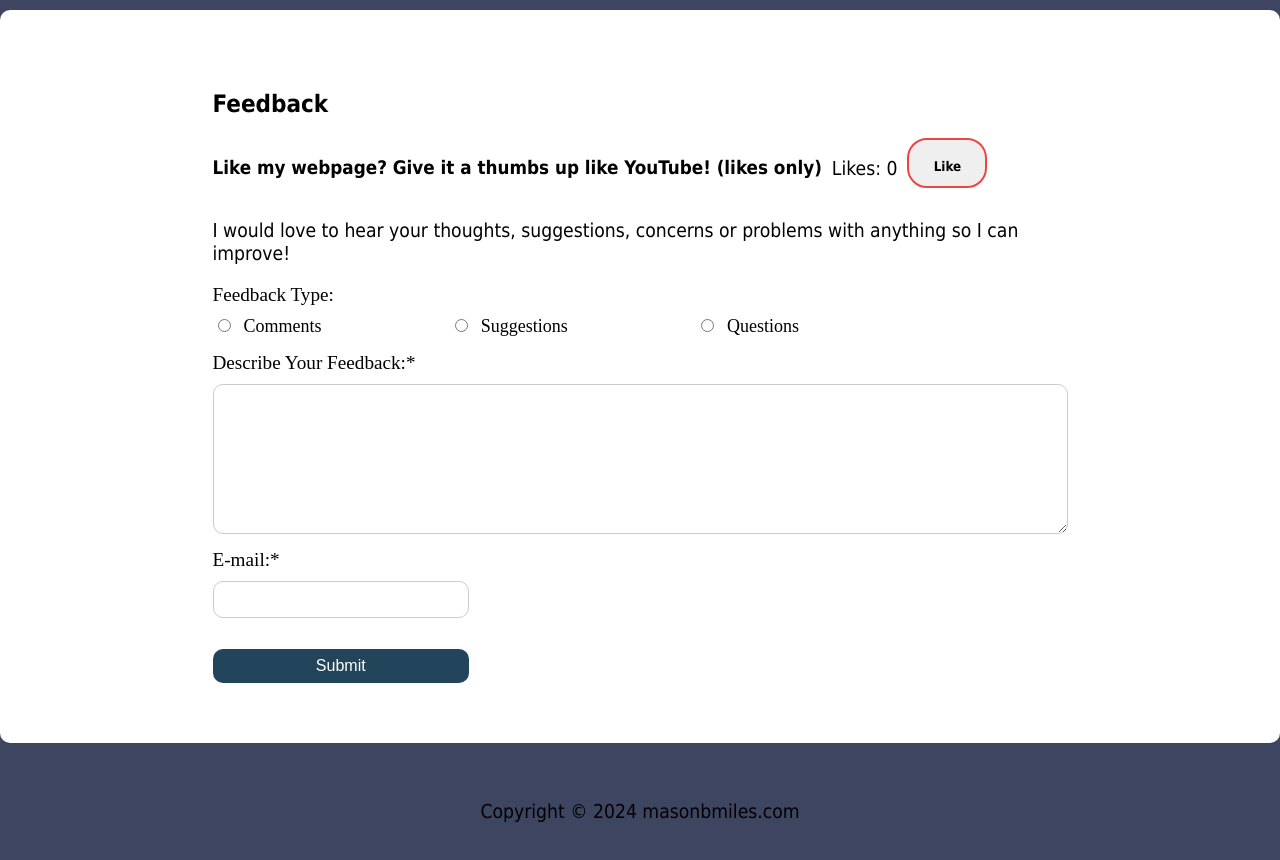
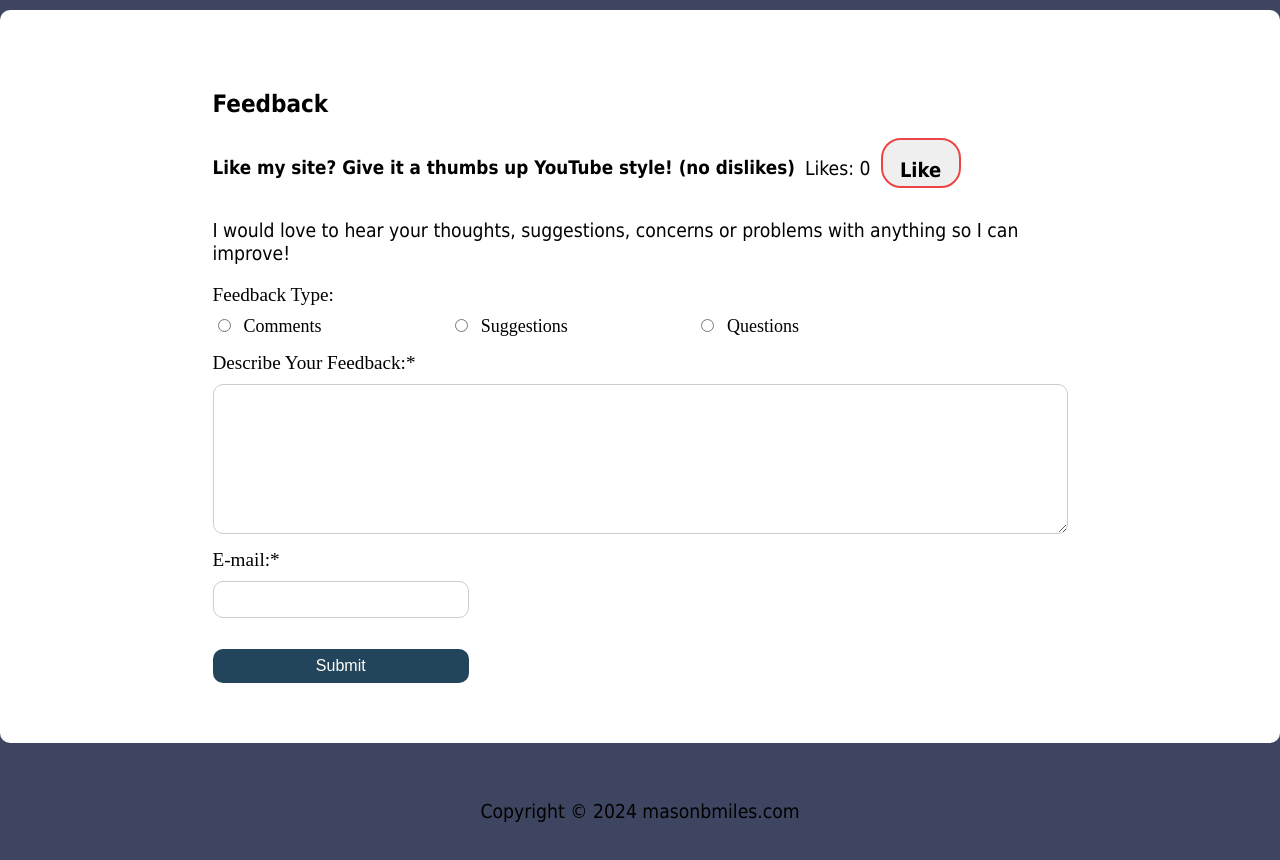
Before and after one commit to Mason13Miles/masonbmiles.com, a website with bundled scripts: page index.html in a window 1280 px wide. Shown: the part 1380-2240 px from the top of the page. Built offline with nearby package versions, Linux system fonts and the light colour scheme; no server answers.

Commit message:
pushing additional changes

```diff
--- a/index.html
+++ b/index.html
@@ -239,11 +239,9 @@
             <div id="feedback-container">
                 <h1>Feedback</h1>
                     <div id="like-counter">
-                     <h3>Like my webpage? Give it a thumbs up like YouTube! (likes only)</h3>
+                     <h3>Like my site? Give it a thumbs up YouTube style! (no dislikes)</h3>
                      <p>Likes: <span id="like-count">0</span></p>
-                     <button id="like-button"><h4>Like</h4></button>
-                     <!-- <button id="likeButton">Get Likes</button>
-                     <p id="likeCount">Likes: 0</p> -->
+                     <button id="like-button"><h1>Like</h1></button>
 
                   </div>
                 <p>I would love to hear your thoughts, suggestions, concerns or problems with anything so I can improve!</p>
--- a/styles.css
+++ b/styles.css
@@ -639,9 +639,16 @@ input[type="submit"] {
   border: 2px solid #ed4545;
   width: 80px;
   height: 50px;
+  align-content: center;
+  justify-content: center;
 }
 
 #like-button:hover {
+  background-color: #23455b;
+  color: #ffffff;
+}
+
+#like-button:click {
   background-color: #23455b;
   color: #ffffff;
 }
```
